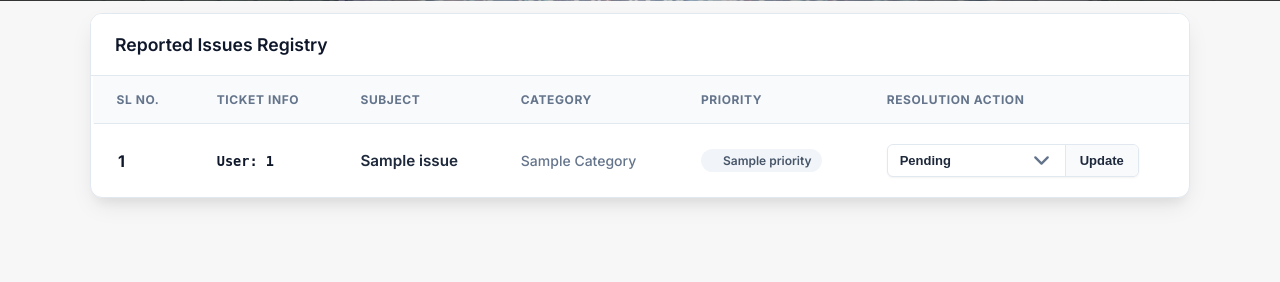
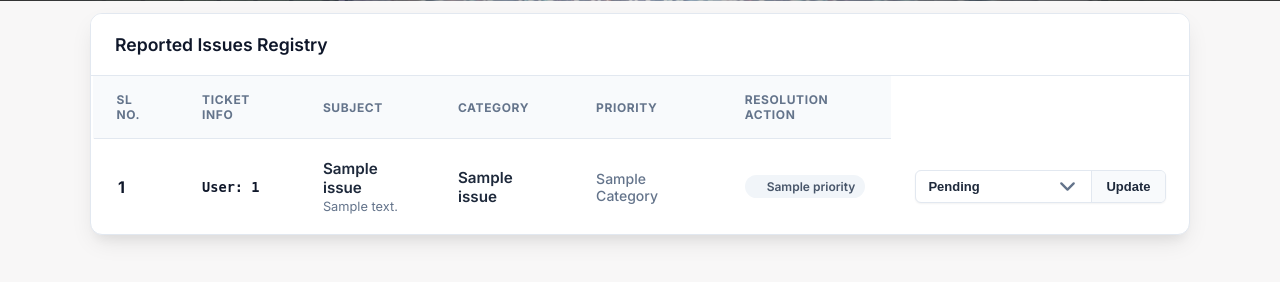
Before and after one commit to br2322307-dotcom/IIE_Report, a Flask app: template templates/admin/dashboard.html in a window 1280 px wide. Shown: the part 344-626 px from the top of the page. Run offline with Flask 3, Linux system fonts and the light colour scheme; the template is opened without the code that fills it: most values are stand-ins (such as "Sample title", 1, 10 or a date in 2020).

Commit message:
Update dashboard.html

```diff
--- a/templates/admin/dashboard.html
+++ b/templates/admin/dashboard.html
@@ -359,6 +359,9 @@
                                 <!-- <span class="issue-id">Token: #{{ issue['id'] }}</span> -->
                             </div>
                         </td>
+                        <td data-label="Title & Description">
+                            <div class="issue-title">{{ issue['title'] }}</div>
+                            <div style="font-size: 0.8rem; color: var(--text-muted); margin-top: 2px;">{{ issue['description'] }}</div>
                         <td data-label="Subject" class="issue-title">{{ issue['title'] }}</td>
                         <td data-label="Category" class="category-text">{{ issue['category'] }}</td>
                         <td data-label="Priority">
```
